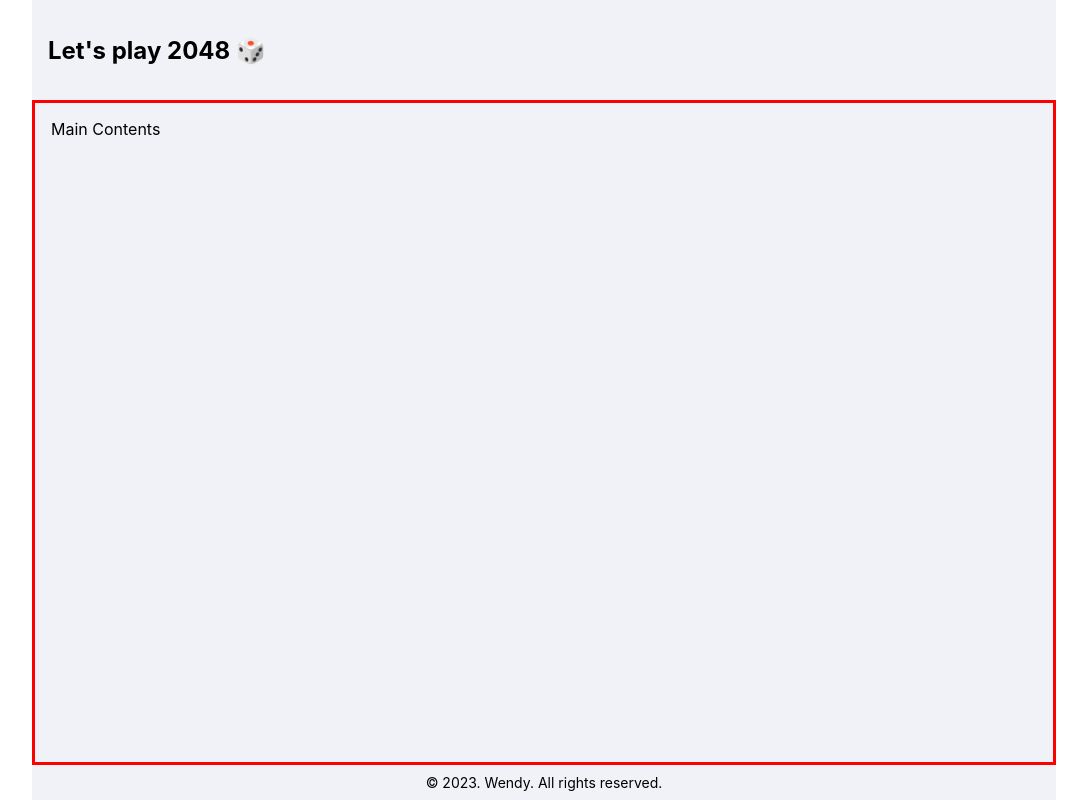
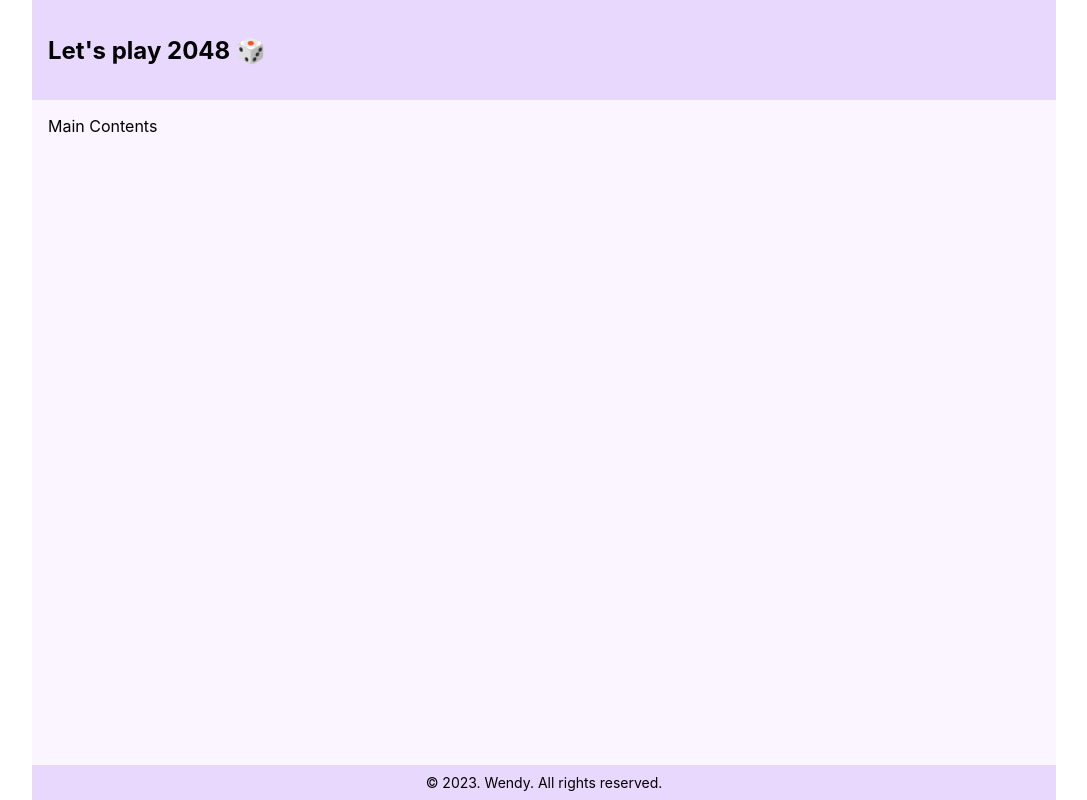
Before and after one commit to beeguriri/game2048, a React (Vite) app: page / in a window 1280 px wide. Shown: the whole page, without its empty margins (96-1183 px from the left). Built offline with nearby package versions, Linux system fonts and the light colour scheme; a web font is replaced by a local one.

Commit message:
component 구분 용 background color 변경

```diff
--- a/src/containers/Footer/style.ts
+++ b/src/containers/Footer/style.ts
@@ -7,7 +7,7 @@ const Footer = styled.footer`
   height: 35px;
   padding: 0.5rem;
   font-size: 0.875rem;
-
+  background-color: #e9d8fd;
   display: flex;
   justify-content: center;
   align-items: center;
--- a/src/containers/Header/style.ts
+++ b/src/containers/Header/style.ts
@@ -1,7 +1,7 @@
 import styled from '@emotion/styled';
 
 const Header = styled.header`
-  background-color: var(--chakra-colors-blue);
+  background-color: #e9d8fd;
   position: sticky;
   top: 0;
   z-index: 1;
--- a/src/containers/Main/style.ts
+++ b/src/containers/Main/style.ts
@@ -7,7 +7,7 @@ const StyledMain = styled.main`
   flex-direction: column;
   gap: 1rem;
   padding: 1rem;
-  border: solid red;
+  background-color: #faf5ff;
 `;
 
 export { StyledMain };
--- a/src/layout/style.ts
+++ b/src/layout/style.ts
@@ -10,7 +10,6 @@ const LayoutContainer = styled.main`
 const MainWrapper = styled.div`
   height: 100%;
   width: 100%;
-  background-color: #f1f2f7;
   position: relative;
 `;
 
```
